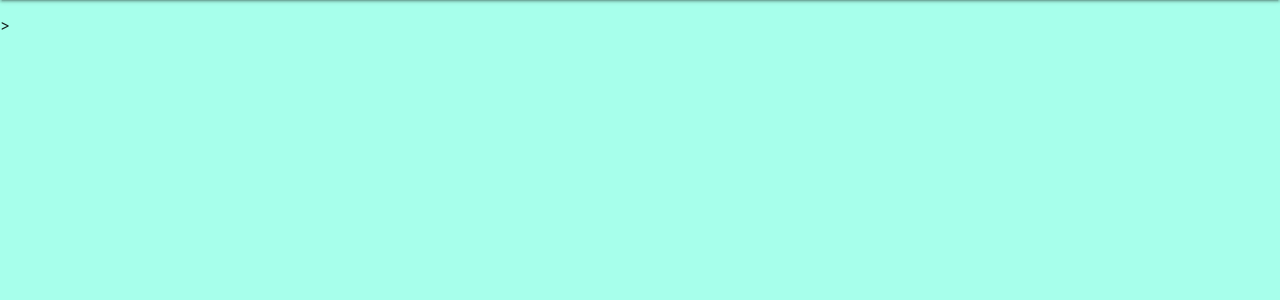
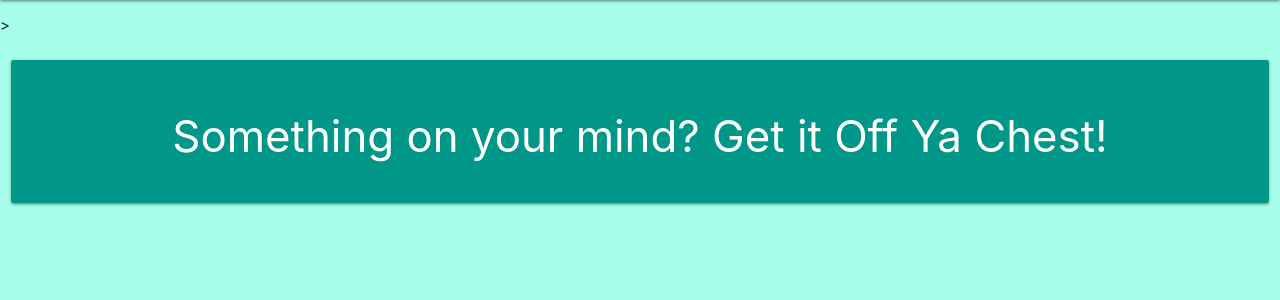
Before and after one commit to AJ-Bankole/OffYaChest, a Flask app: page / in a window 1280 px wide. Shown: the part 64-364 px from the top of the page. Run offline with Flask 2, Linux system fonts and the light colour scheme; data that the repository does not hold is empty; some libraries are stand-ins or nearby versions.

Commit message:
final commit before submission; incomplete

```diff
--- a/app.py
+++ b/app.py
@@ -94,6 +94,9 @@ def logout():
     return redirect(url_for('login'))
 
 
+
+
+
 if __name__ == "__main__":
     app.run(host=os.environ.get('IP'),
             port=int(os.environ.get('PORT')),
--- a/templates/posts.html
+++ b/templates/posts.html
@@ -2,11 +2,21 @@
   {% block content %}
 
 
-    {% for post in posts %}
-        {{post.category_name}}<br>
-        {{post.post_name}}<br>
-        {{post.post_content}}<br>
-    {% endfor %}
+<div class="row">
+    <div class="col s12">
+        <div class="card-panel teal">
+            <h3 class="center-align teal white-text">
+                Something on your mind? Get it Off Ya Chest!
+            </h3>
+        </div>
+    </div>
+</div>
+
+<div class="row">
+    <div class="col s12 m8 offset-2">
+
+    </div>
+</div>
 
 
  {% endblock %}
```
Also changed, not shown: README.md (deleted).
